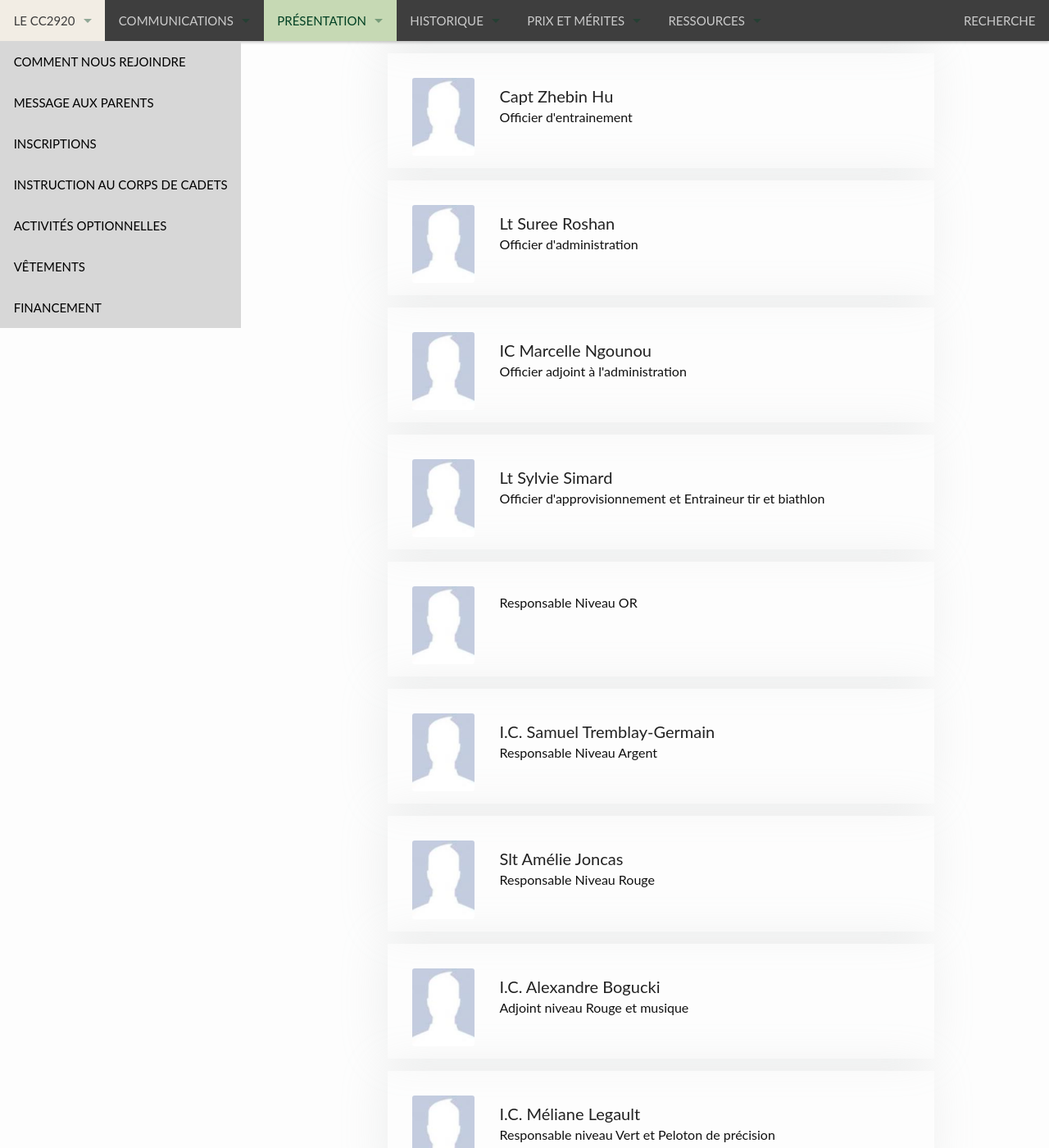
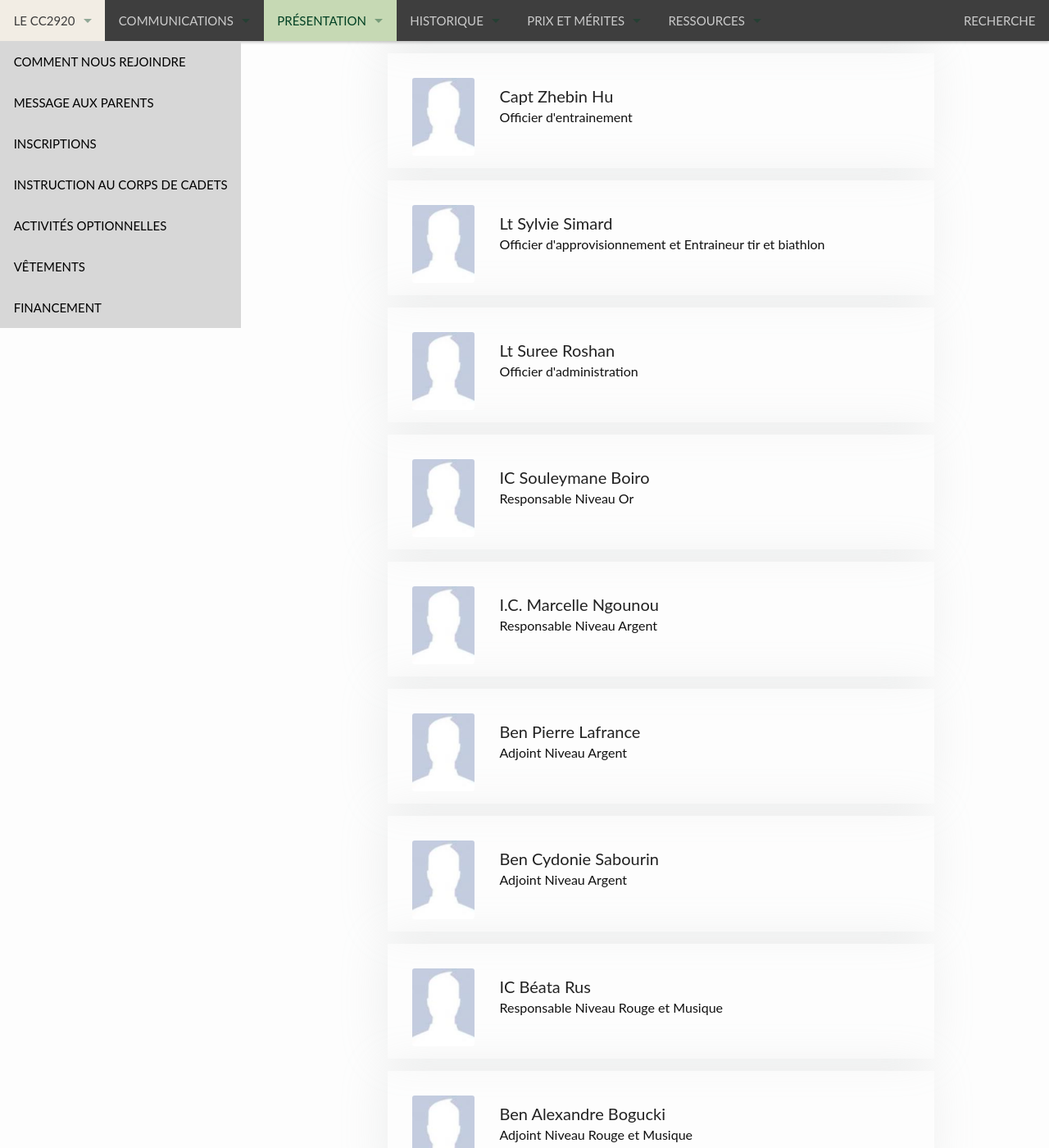
Before and after one commit to CC2920/web, a Jekyll site: the page built from _presentation/personnel.md, in a window 1280 px wide and 1400 px high, scrolled down 879 px. Shown: the whole window at 82% size. Built offline with Jekyll 4.4.1, drawn with Linux system fonts in a browser that asks for light colours; some of the changed text lies outside the part shown.

Commit message:
Update personnel information in personnel.md

```diff
--- a/_presentation/personnel.md
+++ b/_presentation/personnel.md
@@ -16,46 +16,51 @@ le-personnel:
 
   - personnel:
     picture:
+    name: Lt Sylvie Simard
+    title: Officier d'approvisionnement et Entraineur tir et biathlon
+    email:
+
+  - personnel:
+    picture:
     name: Lt Suree Roshan
     title: Officier d'administration
     email:
 
   - personnel:
     picture:
-    name: IC Marcelle Ngounou
-    title: Officier adjoint à l'administration
+    name: IC Souleymane Boiro
+    title: Responsable Niveau Or
     email:
 
   - personnel:
     picture:
-    name: Lt Sylvie Simard
-    title: Officier d'approvisionnement et Entraineur tir et biathlon
-    email:
-
-  - personnel:
-    picture:
-    name:
-    title: Responsable Niveau OR
-    email:
-
-  - personnel:
-    picture:
-    name: I.C. Samuel Tremblay-Germain
+    name: I.C. Marcelle Ngounou
     title: Responsable Niveau Argent
     email:
 
   - personnel:
     picture:
-    name: Slt Amélie Joncas
-    title: Responsable Niveau Rouge
+    name: Ben Pierre Lafrance
+    title: Adjoint Niveau Argent
     email:
 
   - personnel:
     picture:
-    name: I.C. Alexandre Bogucki
-    title: Adjoint niveau Rouge et musique
+    name: Ben Cydonie Sabourin
+    title: Adjoint Niveau Argent
     email:
 
+  - personnel:
+    picture:
+    name: IC Béata Rus
+    title: Responsable Niveau Rouge et Musique
+    email:
+
+  - personnel:
+    picture:
+    name: Ben Alexandre Bogucki
+    title: Adjoint Niveau Rouge et Musique
+    email:
 
   - personnel:
     picture:
@@ -65,13 +70,19 @@ le-personnel:
 
   - personnel:
     picture:
-    name : I.C. Beata Rus
-    title : Responsable niveau Vert et Musique
+    name : Ben Philyp Poirier
+    title : Adjoint Niveau Vert
     email :
 
   - personnel:
     picture:
-    name : I.C. Bryan Laberge
+    name : Ben Guillaume St-Jean
+    title : Instructeur de biathlon
+    email :
+
+  - personnel:
+    picture:
+    name : Ben Mathieu St-Maurice
     title : Soutien ponctuel
     email :
 ---
```
